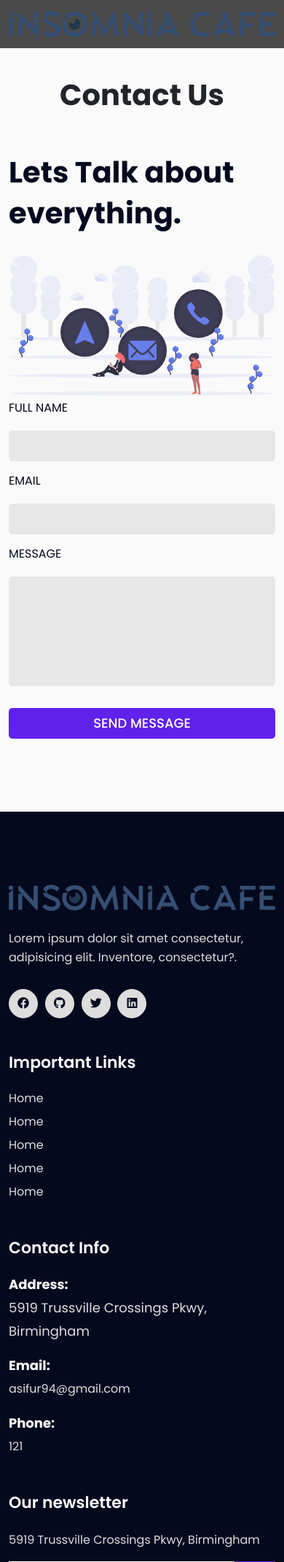
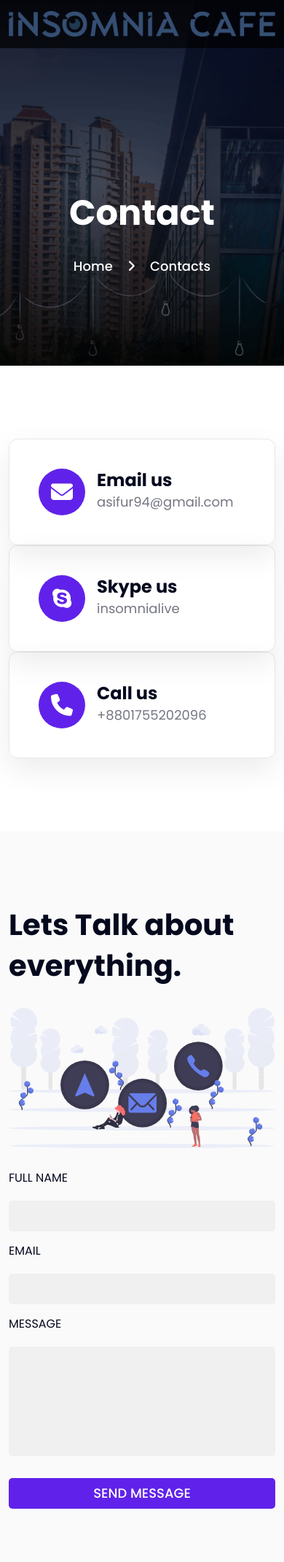
Before and after one commit to saifulpro247/insomnia, a PHP site: page /contact.html in a window 390 px wide. Shown: the top 2140 px of the page at 73% size. Run offline with PHP 8.4, Linux system fonts and the light colour scheme; some libraries are stand-ins or nearby versions.

Commit message:
contact page updated

```diff
--- a/contact.html
+++ b/contact.html
@@ -53,22 +53,85 @@
         </header>
 
 
-        <main>
+          <!-- about section -->
+          <section class="about-banner">
+              <div class="container">
+                  <div class="row">
+                      <div class="about-banner-text">
+                          <h1>Contact</h1>
+                          <div class="about-banner-btm">
+                              <div class="text">
+                                  <a href="#">home</a>
+                              </div>
+                              <div class="icon">
+                                  <i class="fa-sharp fa-solid fa-angle-right"></i>
+                              </div>
+                              <div class="text ">
+                                  <a href="#">contacts</a>
+                              </div>
+                          </div>
+                      </div>
+                  </div>
+              </div>
+          </section>
+          <!-- about section end -->
+
+          <!-- type of contact -->
+          <section class="contact_method section_padding">
+            <div class="container">
+              <div class="row">
+                <div class="col-lg-4 col-md-6">
+                  <div class="contact-us-item">
+                    <div class="contact-us-item-inner">
+                      <div class="icon">
+                        <i class="fa-solid fa-envelope"></i>
+                      </div>
+                      <div class="text">
+                        <h3>Email us</h3>
+                        <a href="#">asifur94@gmail.com</a>
+                      </div>
+                    </div>
+                  </div>
+                  </div>
+                <div class="col-lg-4 col-md-6">
+                  <div class="contact-us-item">
+                    <div class="contact-us-item-inner">
+                      <div class="icon">
+                        <i class="fa-brands fa-skype"></i>
+                      </div>
+                      <div class="text">
+                        <h3>Skype us</h3>
+                        <a href="#">insomnialive</a>
+                      </div>
+                    </div>
+                  </div>
+                  </div>
+                <div class="col-lg-4 col-md-6">
+                  <div class="contact-us-item">
+                    <div class="contact-us-item-inner">
+                      <div class="icon">
+                        <i class="fa-solid fa-phone"></i>
+                      </div>
+                      <div class="text">
+                        <h3>Call us</h3>
+                        <a href="#">+8801755202096</a>
+                      </div>
+                    </div>
+                  </div>
+                  </div>
+
+
+              </div>
+            </div>
+          </section>
+          <!-- type of contact -->
 
           <!-- contact us -->
           <div class="incafe_contact_area section_padding" id="contact">
               <div class="container">
-                    <div class="row mb-5 d-flex justify-content-center">
-                        <div class="col-md-10 col-lg-6 col-sm-10">
-                            <div class="section_area  text-center">
-                                <h2 class="section_title text-dark">Contact Us</h2>
-                            </div>
-                        </div>
-                    </div>
-                    <!-- section title end -->
                   <div class="row">
-                        <div class="col-lg-6">
-                            <div class="contact_section">
+                      <div class="col-lg-6 col-sm-12 ">
+                          <div class="contact_section mb-4">
                               <h3>Lets Talk about everything.</h3>
                               <div class="contact_image">
                                   <svg class="w-full" xmlns="http://www.w3.org/2000/svg" xmlns:xlink="http://www.w3.org/1999/xlink"
@@ -569,7 +632,7 @@
                               </div>
                           </div>
                       </div>
-                        <div class="col-lg-6">
+                      <div class="col-lg-6 col-sm-12">
                           <div class="contact_form">
                               <form action="#" class="contact_form_area">
                                   <label for="fullname">Full Name</label>
@@ -586,8 +649,11 @@
                 </div>
           </div>
           <!-- contact us end -->
-
-        </main>
+          <section class="map">
+            <div style="width: 100%">
+              <iframe scrolling="no" marginheight="0" marginwidth="0" src="https://maps.google.com/maps?width=100%25&amp;height=600&amp;hl=en&amp;q=Kushtia,%20Bangladesh+(Insomnia%20Cafe)&amp;t=k&amp;z=17&amp;ie=UTF8&amp;iwloc=B&amp;output=embed" width="100%" height="600" frameborder="0"></iframe>
+            </div>
+          </section>
         <footer>
             <div class="footer_area section_padding footer_area_bg">
                 <div class="footer_content">
--- a/style.css
+++ b/style.css
@@ -804,7 +804,7 @@ a, a:hover, a:focus{
 .contact_form input {
   width: 100%;
   border: 0;
-  background: #e7e7e7;
+  background: #f0f0f0;
   padding: 5px 10px;
   border-radius: 5px;
   margin-bottom: 10px;
@@ -817,7 +817,7 @@ a, a:hover, a:focus{
   border: 0;
   resize: none;
   height: 150px;
-  background: #e7e7e7;
+  background: #f0f0f0;
   border-radius: 5px;
   margin-bottom: 20px;
   padding: 5px 10px;
@@ -1398,3 +1398,41 @@ a, a:hover, a:focus{
 	line-height: 32px;
 	font-size: 16px;
 }
+
+
+/* contact us page css */
+
+.contact-us-item .contact-us-item-inner {
+	display: flex;
+	align-items: center;
+	gap: 16px;
+	padding: 40px 40px 40px;
+	border: 1px solid rgba(18, 20, 29, 0.1);
+	border-radius: 12px;
+	box-shadow: 0 15px 40px rgba(0, 0, 0, 0.08);
+}
+.contact-us-item .contact-us-item-inner .icon i {
+	height: 64px;
+	width: 64px;
+	background-color: var(--btn-bg);
+	color: #fff;
+	border-radius: 50px;
+	text-align: center;
+	line-height: 64px;
+	font-size: 30px;
+}
+.contact-us-item .contact-us-item-inner .text h3 {
+	font-family: var(--main-font);
+	font-size: 24px;
+	font-weight: 700;
+	line-height: 28px;
+	color: var(--primary-color);
+  margin-bottom: 0;
+}
+.contact-us-item .contact-us-item-inner .text a {
+	font-family: var(--main-font);
+	font-size: 18px;
+	font-weight: 400;
+	line-height: 24px;
+	color: var(--secondary-color);
+}
```
Lines whose indentation alone changed are shown as unchanged.
